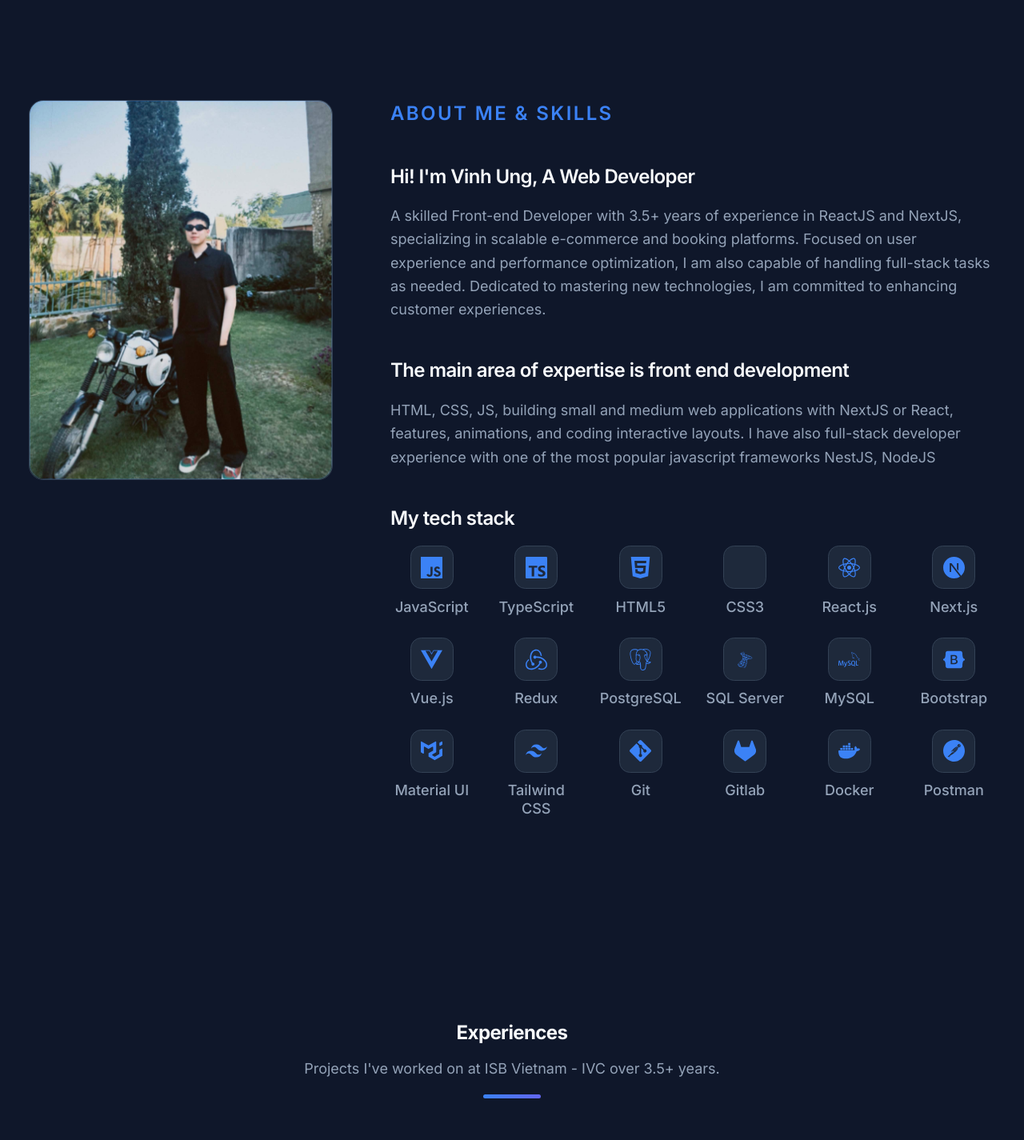
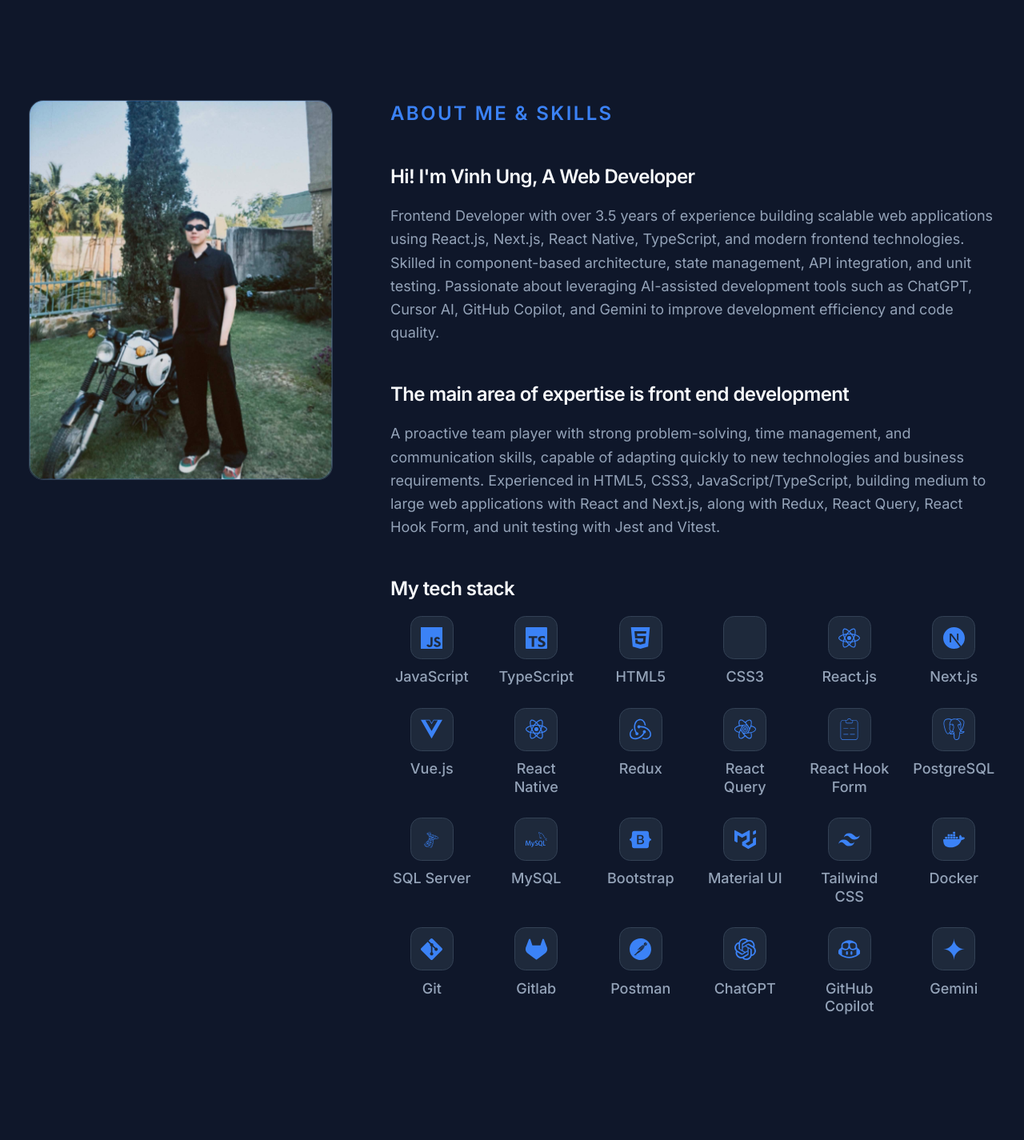
Before and after one commit to chanvinh/portfolio, a React (Vite) app: page / in a window 1280 px wide. Shown: the part 801-2226 px from the top of the page at 80% size. Built offline with nearby package versions, Linux system fonts and the light colour scheme.

Commit message:
Update portfolio

```diff
--- a/src/data/tech-stack.ts
+++ b/src/data/tech-stack.ts
@@ -8,15 +8,21 @@ export const techStack: TechStackItem[] = [
   { name: "React.js", icon: "SiReact" },
   { name: "Next.js", icon: "SiNextdotjs" },
   { name: "Vue.js", icon: "SiVuedotjs" },
+  { name: "React Native", icon: "SiReact" },
   { name: "Redux", icon: "SiRedux" },
+  { name: "React Query", icon: "SiReactquery" },
+  { name: "React Hook Form", icon: "SiReacthookform" },
   { name: "PostgreSQL", icon: "SiPostgresql" },
   { name: "SQL Server", icon: "DiMsqlServer" },
   { name: "MySQL", icon: "SiMysql" },
   { name: "Bootstrap", icon: "SiBootstrap" },
   { name: "Material UI", icon: "SiMui" },
   { name: "Tailwind CSS", icon: "SiTailwindcss" },
+  { name: "Docker", icon: "SiDocker" },
   { name: "Git", icon: "SiGit" },
   { name: "Gitlab", icon: "SiGitlab" },
-  { name: "Docker", icon: "SiDocker" },
   { name: "Postman", icon: "SiPostman" },
+  { name: "ChatGPT", icon: "SiOpenai" },
+  { name: "GitHub Copilot", icon: "SiGithubcopilot" },
+  { name: "Gemini", icon: "SiGooglegemini" },
 ];
--- a/src/locales/en.ts
+++ b/src/locales/en.ts
@@ -36,10 +36,10 @@ export const en: LocaleData = {
       sectionLabel: "About me & Skills",
       introTitle: "Hi! I'm {name}, A {role}",
       intro:
-        "A skilled Front-end Developer with 3.5+ years of experience in ReactJS and NextJS, specializing in scalable e-commerce and booking platforms. Focused on user experience and performance optimization, I am also capable of handling full-stack tasks as needed. Dedicated to mastering new technologies, I am committed to enhancing customer experiences.",
+        "Frontend Developer with over 3.5 years of experience building scalable web applications using React.js, Next.js, React Native, TypeScript, and modern frontend technologies. Skilled in component-based architecture, state management, API integration, and unit testing. Passionate about leveraging AI-assisted development tools such as ChatGPT, Cursor AI, GitHub Copilot, and Gemini to improve development efficiency and code quality.",
       expertiseTitle: "The main area of expertise is front end development",
       expertise:
-        "HTML, CSS, JS, building small and medium web applications with NextJS or React, features, animations, and coding interactive layouts. I have also full-stack developer experience with one of the most popular javascript frameworks NestJS, NodeJS",
+        "A proactive team player with strong problem-solving, time management, and communication skills, capable of adapting quickly to new technologies and business requirements. Experienced in HTML5, CSS3, JavaScript/TypeScript, building medium to large web applications with React and Next.js, along with Redux, React Query, React Hook Form, and unit testing with Jest and Vitest.",
       techStackTitle: "My tech stack",
     },
   },
--- a/src/locales/vi.ts
+++ b/src/locales/vi.ts
@@ -36,10 +36,10 @@ export const vi: LocaleData = {
       sectionLabel: "Giới thiệu & Kỹ năng",
       introTitle: "Xin chào! Tôi là {name}, {role}",
       intro:
-        "Lập trình viên Front-end với hơn 3,5 năm kinh nghiệm ReactJS và NextJS, chuyên về các nền tảng thương mại điện tử và đặt chỗ quy mô lớn. Tập trung vào trải nghiệm người dùng và tối ưu hiệu năng, tôi cũng có thể đảm nhận các tác vụ full-stack khi cần. Luôn học hỏi công nghệ mới và cam kết nâng cao trải nghiệm khách hàng.",
+        "Lập trình viên Frontend với hơn 3,5 năm kinh nghiệm xây dựng các ứng dụng web có khả năng mở rộng bằng React.js, Next.js, React Native, TypeScript và các công nghệ frontend hiện đại. Thành thạo kiến trúc component, quản lý state, tích hợp API và unit testing. Đam mê sử dụng các công cụ phát triển hỗ trợ AI như ChatGPT, Cursor AI, GitHub Copilot và Gemini để nâng cao hiệu quả phát triển và chất lượng mã nguồn.",
       expertiseTitle: "Lĩnh vực chính là phát triển front-end",
       expertise:
-        "HTML, CSS, JS, xây dựng ứng dụng web nhỏ và vừa với NextJS hoặc React, tính năng, animation và layout tương tác. Tôi cũng có kinh nghiệm full-stack với các framework JavaScript phổ biến như NestJS, NodeJS",
+        "Luôn chủ động, có kỹ năng giải quyết vấn đề, quản lý thời gian và giao tiếp tốt, có khả năng thích ứng nhanh với công nghệ mới và yêu cầu nghiệp vụ. Có kinh nghiệm HTML5, CSS3, JavaScript/TypeScript, xây dựng ứng dụng web quy mô vừa và lớn với React và Next.js, cùng Redux, React Query, React Hook Form và unit testing với Jest và Vitest.",
       techStackTitle: "Tech stack của tôi",
     },
   },
```
Also changed, not shown: src/components/ui/icon.tsx (+10 -0 lines).
